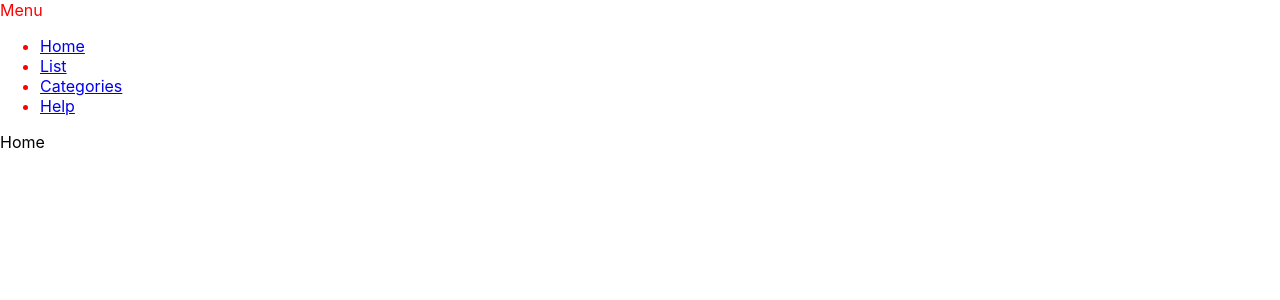
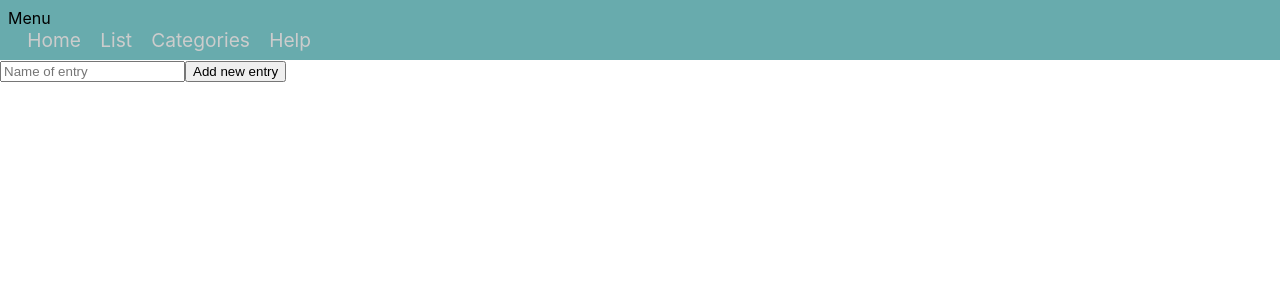
Before and after one commit to levi2015mik/Budgeter, a React (Create React App) app: page /#/ in a window 1280 px wide. Shown: the top 300 px of the page. Built offline with nearby package versions, Linux system fonts and the light colour scheme.

Commit message:
3--Start work of Home entry: list of planned purchases

```diff
--- a/src/App.js
+++ b/src/App.js
@@ -1,17 +1,18 @@
 import React from 'react';
 import Header from './components/Header'
-import Home from './components/Home'
+import Home from './components/home/Home'
 import Categories from "./components/Categories";
 import List from "./components/List";
 import Help from "./components/Help";
 import { HashRouter, Route} from "react-router-dom";
+import css from './app.module.css';
 
 function App() {
 
     return (
         <div className="App">
             <HashRouter>
-                <Header/>
+                <Header className={css.header}/>
                 <Route exact path="/" render={Home}/>
                 <Route path="/categories" render={Categories}/>
                 <Route path="/list" render={List}/>
--- /dev/null
+++ b/src/app.module.css
@@ -0,0 +1,3 @@
+.app{
+    font-size: 1.5em;
+}
--- a/src/components/Header.module.css
+++ b/src/components/Header.module.css
@@ -1,3 +1,30 @@
 .header{
-    color: #FF0000
+    padding: 0.5em;
+    background: #68abad;
 }
+.header ul {
+    margin: 0;
+    border: 0;
+    padding: 0;
+}
+.header li {
+    list-style: none;
+}
+@media (min-width: 400px) {
+    .header li{
+        display: inline-block;
+    }
+}
+.header li a{
+    margin-left: 1em;
+    color: #CCCCCC;
+    text-decoration: none;
+    font-size: 1.2em;
+}
+
+.header li a:hover{
+    text-decoration: underline;
+}
+.header li a:active{
+    color: #000066;
+}
--- a/src/components/Home.jsx
+++ /dev/null
@@ -1,7 +0,0 @@
-import React from "react";
-
-function Home(props) {
-    return(<div>Home</div>)
-}
-
-export default Home
--- /dev/null
+++ b/src/components/home/Home.jsx
@@ -0,0 +1,12 @@
+import React from "react";
+
+function Home(props) {
+    return(
+        <div className={"n"}>
+            <input placeholder="Name of entry"/>
+            <input value="Add new entry" type="button"/>
+        </div>
+    )
+}
+
+export default Home
```
Also changed, not shown: src/components/home/home.module.css (added).
